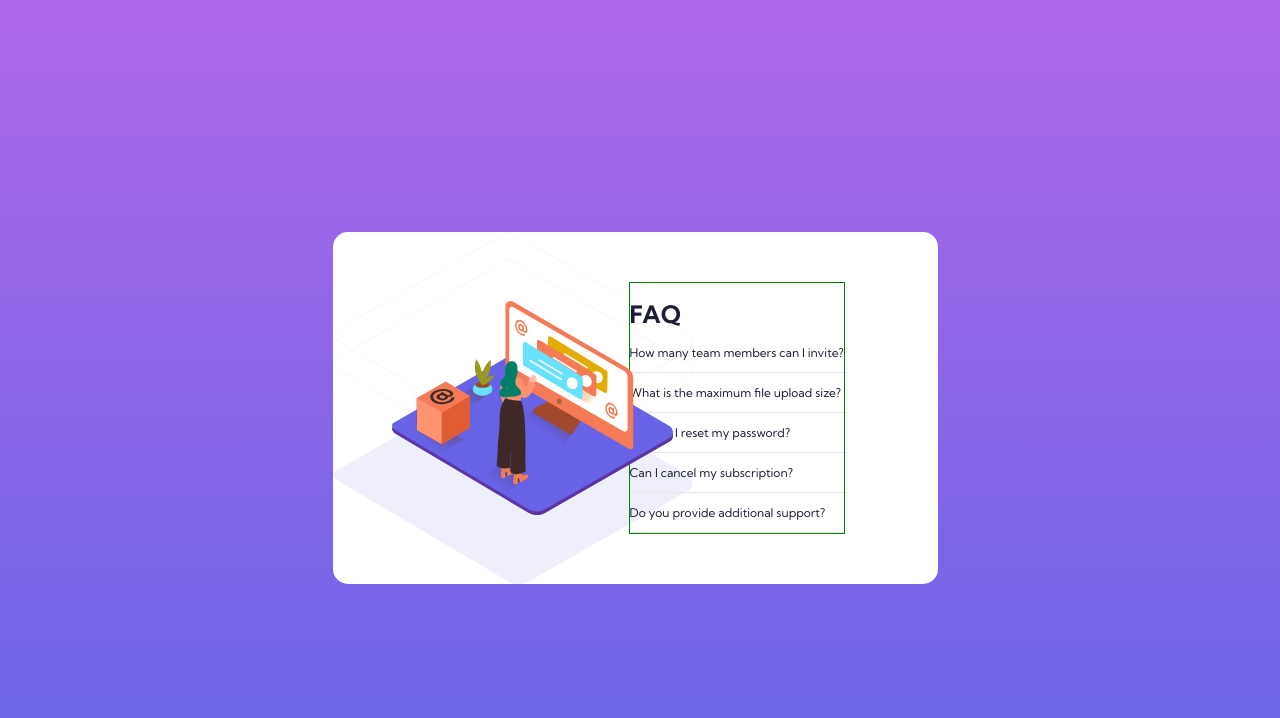
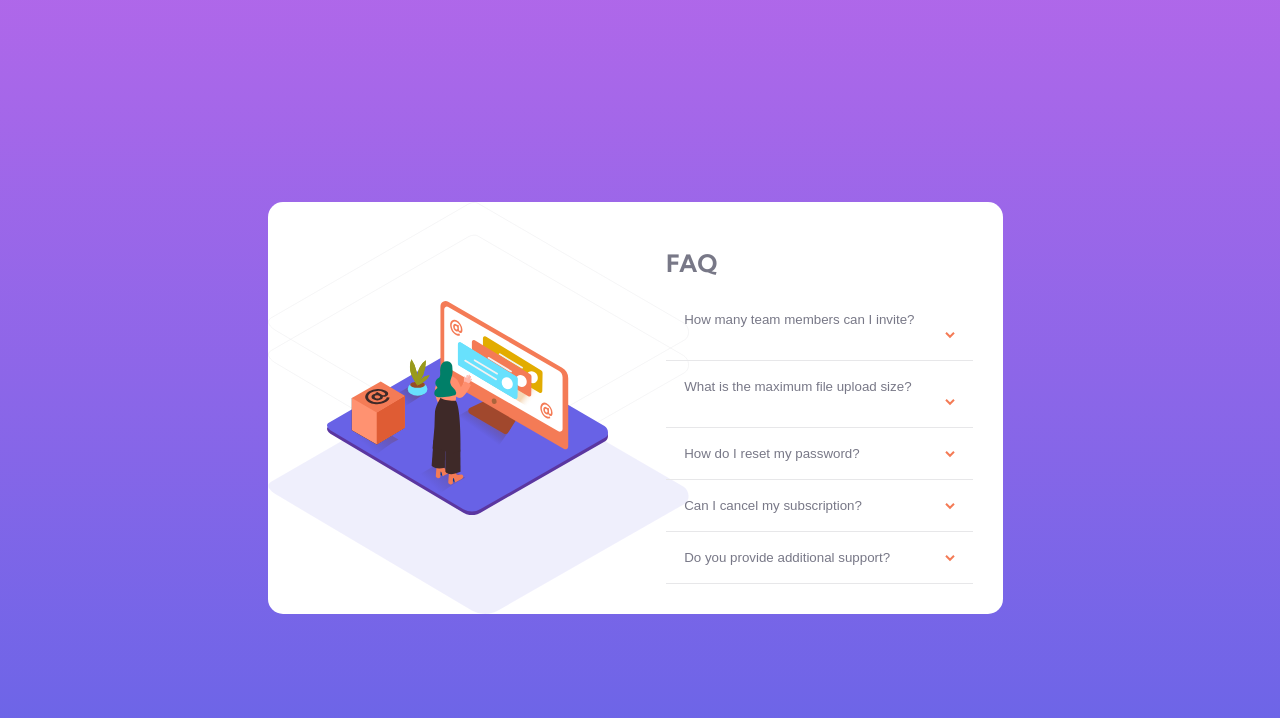
Before and after one commit to JustBenjamin/faq-accordion-card-main, a plain HTML site: page index.html in a window 1280 px wide. Drawn offline with Linux system fonts and the light colour scheme.

Commit message:
code update

```diff
--- a/index.html
+++ b/index.html
@@ -13,7 +13,7 @@
 
 </head>
 <body>
-  <img src="/images/illustration-woman-online-mobile.svg" alt="illustration of woman" />
+  <img src="/images/illustration-woman-online-mobile.svg" alt="illustration of woman"/>
 
 
 <main>
@@ -23,31 +23,38 @@
 <div class="info-text">
   <h1>FAQ</h1>
 
-  <div class="row">
-    <p class="accordion" onclick="toggleFunction(1)" id="a">How many team members can I invite?</p>
-    <p class="panel" id="1">You can invite up to 2 additional users on the Free plan. There is no limit on
-      team members for the Premium plan.</p>
+
+    <button class="accordion">How many team members can I invite? </button>
+    <div class="panel" >
+      <p>You can invite up to 2 additional users on the Free plan. There is no limit on
+        team members for the Premium plan.</p>
+    </div>
+
+
+    <button class="accordion">What is the maximum file upload size?</button>
+    <div class="panel" >
+    <p>  No more than 2GB. All files in your account must fit your allotted storage space.</p>
   </div>
 
-  <div class="row">
-    <p class="accordion" onclick="toggleFunction(2)" id="b">What is the maximum file upload size?</p>
-    <p class="panel" id="2">  No more than 2GB. All files in your account must fit your allotted storage space.</p>
+
+    <button class="accordion" >How do I reset my password?</button>
+    <div class="panel" >
+    <p>Click “Forgot password” from the login page or “Change password” from your profile page.
+      A reset link will be emailed to you.</p>
+    </div>
+
+
+
+    <button class="accordion">Can I cancel my subscription?</button>
+    <div class="panel" >
+    <p >Yes! Send us a message and we’ll process your request no questions asked.</p>
   </div>
 
-  <div class="row">
-    <p class="accordion" onclick="toggleFunction(3)" id="c">How do I reset my password?</p>
-    <p class="panel" id="3">Click “Forgot password” from the login page or “Change password” from your profile page.
-      A reset link will be emailed to you.</p>
-  </div>
 
-  <div class="row">
-    <p class="accordion" onclick="toggleFunction(4)" id="d">Can I cancel my subscription?</p>
-    <p class="panel" id="4">Yes! Send us a message and we’ll process your request no questions asked.</p>
-  </div>
 
-  <div class="row">
-    <p class="accordion" onclick="toggleFunction(5)" id="e">Do you provide additional support?</p>
-    <p class="panel" id="5">Chat and email support is available 24/7. Phone lines are open during normal business hours.</p>
+    <button class="accordion">Do you provide additional support?</button>
+    <div class="panel" >
+    <p>Chat and email support is available 24/7. Phone lines are open during normal business hours.</p>
   </div>
 
 
--- a/script.js
+++ b/script.js
@@ -1,69 +1,15 @@
+var acc = document.getElementsByClassName("accordion");
+var i;
 
-const pan1 = document.getElementById("1")
-const pan2 = document.getElementById("2")
-const pan3 = document.getElementById("3")
-const pan4 = document.getElementById("4")
-const pan5 = document.getElementById("5")
-
-const a = document.getElementById("a")
-const b = document.getElementById("b")
-const c = document.getElementById("c")
-const d = document.getElementById("d")
-const e = document.getElementById("e")
-
-
-
-function toggleFunction(item) {
-    switch(item) {
-        case 1:
-            if (pan1.style.display === "none") {
-                pan1.style.display = "block";
-                a.style.fontWeight = "700";
-            } else {
-                pan1.style.display = "none";
-                a.style.fontWeight = "400";
-            };
-        break;
-        case 2:
-            if (pan2.style.display === "none") {
-                pan2.style.display = "block";
-                b.style.fontWeight = "700";
-            } else {
-                pan2.style.display = "none";
-                b.style.fontWeight = "400";
-            };
-        break;
-        case 3:
-            if (pan3.style.display === "none") {
-                pan3.style.display = "block";
-                c.style.fontWeight = "700";
-            } else {
-                pan3.style.display = "none";
-                c.style.fontWeight = "400";
-            };
-        break;
-        case 4:
-            if (pan4.style.display === "none") {
-                pan4.style.display = "block";
-                d.style.fontWeight = "700";
-
-            } else {
-                pan4.style.display = "none";
-                d.style.fontWeight = "400";
-            };
-        break;
-        case 5:
-            if (pan5.style.display === "none") {
-                pan5.style.display = "block";
-                e.style.fontWeight = "700";
-            } else {
-                pan5.style.display = "none";
-                e.style.fontWeight = "400";
-            };
-        break;
-
+for (i = 0; i < acc.length; i++) {
+  acc[i].addEventListener("click", function() {
+    this.classList.toggle("active");
+    var panel = this.nextElementSibling;
+    if (panel.style.maxHeight) {
+      panel.style.maxHeight = null;
+    } else {
+      panel.style.maxHeight = panel.scrollHeight + "px";
 
     }
-
-
+  });
 }
--- a/styles.css
+++ b/styles.css
@@ -6,7 +6,8 @@ body {
     align-items: center;
     font-family: 'Kumbh Sans', sans-serif;
     font-size: 12px;
-    color: hsl(238, 29%, 16%);
+    font-weight: 400;
+    color: hsl(240, 6%, 50%);
     background-image: linear-gradient( hsl(273, 75%, 66%),hsl(240, 73%, 65%));
     padding: 0 70px;
 
@@ -22,37 +23,74 @@ main {
     flex-direction: column;
     justify-content: center;
     align-items: center;
-    padding: 50px;
+    padding: 30px;
     background-color: #fff;
     border-radius: 15px;
     z-index: 1;
     margin: -50px
 }
 
+button {
+    background: none;
+}
 
 
-.row {
+.accordion {
+    cursor: pointer;
+    padding: 18px;
     width: 100%;
-
-    border-bottom: solid 1px hsl(240, 5%, 91%);
+    border:none;
+    text-align: left;
+    transition: 0.45s;
+    color: hsl(240, 6%, 50%);
 
 
 }
 
-.accordion {
-    cursor: pointer;
-    font-weight: 100;
-}
 
-.panel {
-    display: none;
+
+.accordion:hover {
+    color: hsl(14, 88%, 65%);
 }
 
 
+.active.accordion {
+    color: hsl(237, 12%, 33%);
+    font-weight: 700;
+}
 
+
+.accordion:after {
+    content: url(./images/icon-arrow-down.svg);
+    float: right;
+    margin-left: 5px;
+
+}
+
+
+.active:after {
+    -webkit-transform: scaleY(-1);
+  transform: scaleY(-1);
+}
+
+
+.panel {
+    padding: 0 18px;
+    max-height: 0;
+    overflow: hidden;
+    transition: max-height 0.2s ease-out;
+    border-bottom: solid 1px hsl(240, 5%, 91%);
+}
 
 
 @media only screen and (min-width: 600px) {
+    img {
+        width: 35%;
+    }
+}
+
+
+@media only screen and (min-width: 1026px) {
     body {
         flex-direction: row;
     }
@@ -63,7 +101,7 @@ main {
 
     main {
         flex-direction: row;
-        width: 45%;
+        width: 60%;
         background-image: url('./images/bg-pattern-desktop.svg');
         background-repeat: no-repeat;
         background-position-x: left;
@@ -72,14 +110,19 @@ main {
 
     }
 
+    .accordion:after{
+        margin-left: 40px;
+    }
+
 
     .left-space {
-     width: 40%;
+     width: 60%;
 
     }
 
     .info-text {
-        border: solid 1px green;
+
+        width: 50%;
     }
 
 }
```
